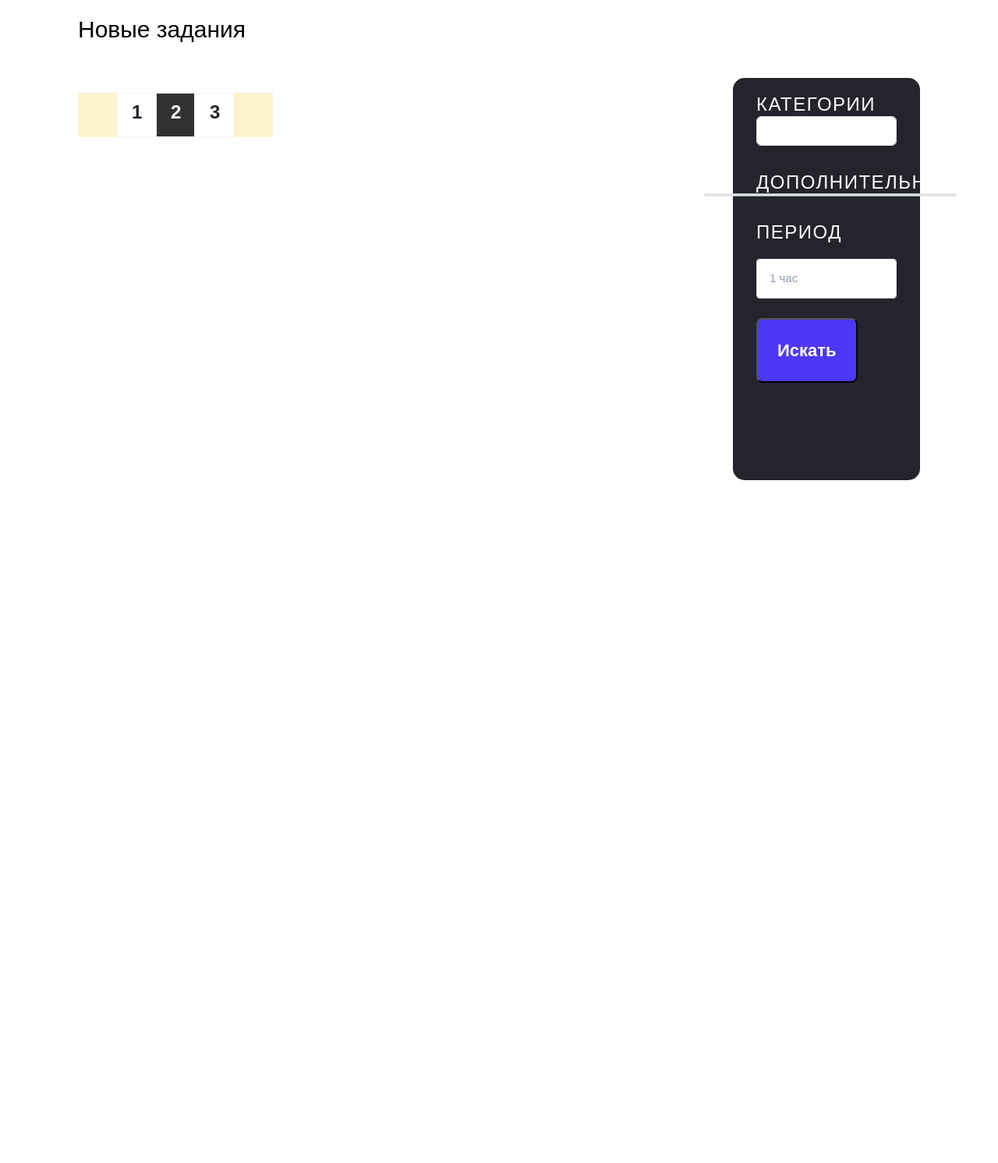
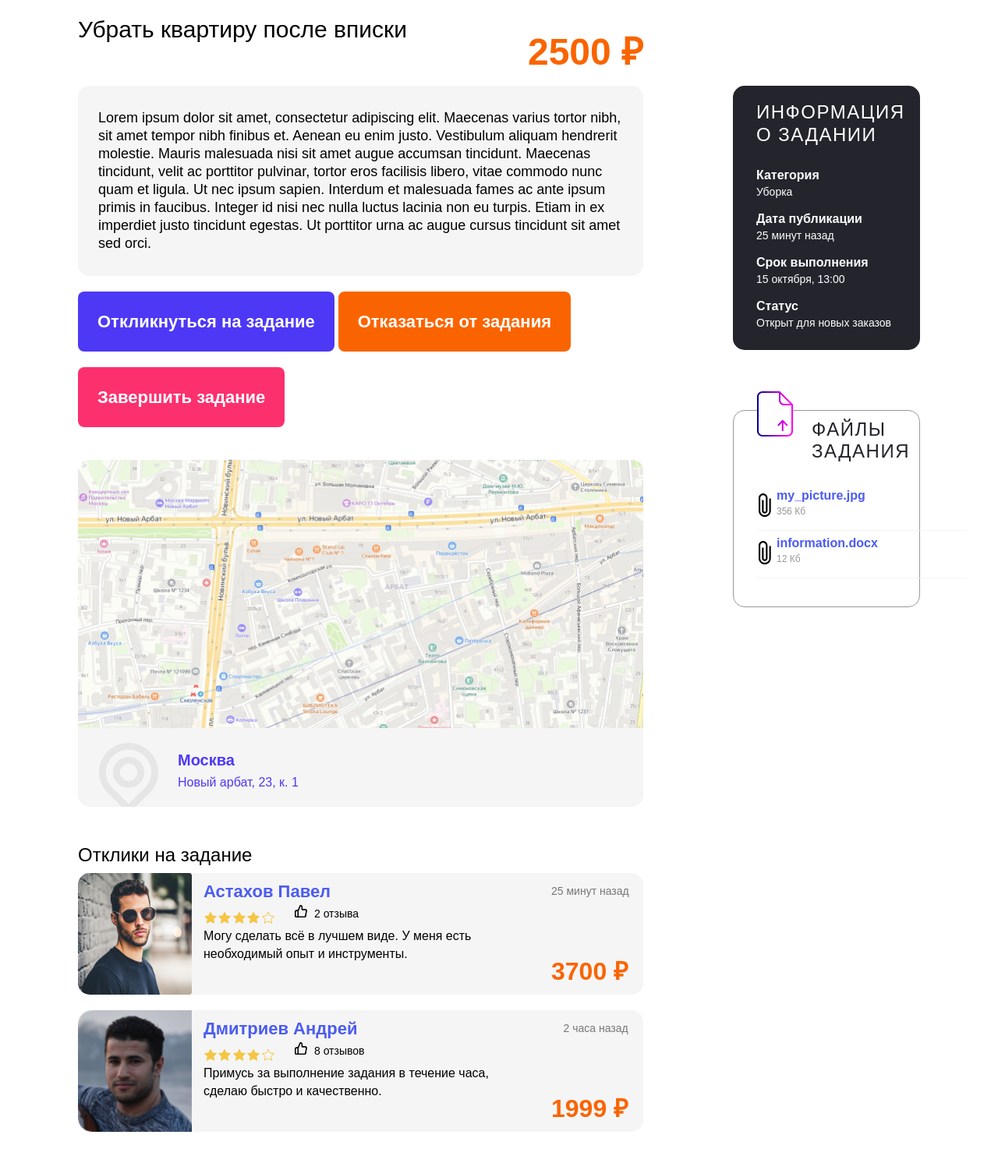
Before and after one commit to daniil-my-work/taskforce, a Yii app: template views/site/task.php in a window 1280 px wide. Shown: the part 107-1599 px from the top of the page at 78% size. Before the commit the page ends 723 px from the top, so only its background shows below. Run offline with PHP 8.4 and a stand-in for Yii, Linux system fonts and the light colour scheme; the template is opened without the code that fills it, so the values that code supplies are empty; form fields are guessed from the names that the template uses; some libraries are stand-ins or nearby versions; some web fonts are replaced.

Commit message:
добавил страницы

```diff
--- a/config/web.php
+++ b/config/web.php
@@ -46,8 +46,9 @@
             'enablePrettyUrl' => true,
             'showScriptName' => false,
             'rules' => [
-                'task'  => 'task/index',
-                'post/<id:\d+>' => 'post/view',
+                'tasks'  => 'task/index',
+                // 'task'  => 'task/index',
+                'user/<id:\d+>' => 'post/view',
                 // 'defaultRoute' => 'site/index',
             ],
         ],
--- a/views/site/task.php
+++ b/views/site/task.php
@@ -8,98 +8,98 @@
 $this->title = 'My Yii Application';
 ?>
 <div class="left-column">
-    <h3 class="head-main head-task">Новые задания</h3>
+    <div class="head-wrapper">
+        <h3 class="head-main">Убрать квартиру после вписки</h3>
+        <p class="price price--big">2500 ₽</p>
+    </div>
+    <p class="task-description">
+        Lorem ipsum dolor sit amet, consectetur adipiscing elit. Maecenas varius tortor nibh,
+        sit amet tempor nibh finibus et. Aenean eu enim justo. Vestibulum aliquam hendrerit
+        molestie. Mauris malesuada nisi sit amet augue accumsan tincidunt. Maecenas
+        tincidunt, velit ac porttitor pulvinar, tortor eros facilisis libero, vitae commodo nunc
+        quam et ligula. Ut nec ipsum sapien. Interdum et malesuada fames ac ante ipsum
+        primis in faucibus. Integer id nisi nec nulla luctus lacinia non eu turpis. Etiam in ex
+        imperdiet justo tincidunt egestas. Ut porttitor urna ac augue cursus tincidunt sit amet
+        sed orci.</p>
+    <a href="#" class="button button--blue action-btn" data-action="act_response">Откликнуться на задание</a>
+    <a href="#" class="button button--orange action-btn" data-action="refusal">Отказаться от задания</a>
+    <a href="#" class="button button--pink action-btn" data-action="completion">Завершить задание</a>
+    <div class="task-map">
+        <img class="map" src="img/map.png" width="725" height="346" alt="Новый арбат, 23, к. 1">
+        <p class="map-address town">Москва</p>
+        <p class="map-address">Новый арбат, 23, к. 1</p>
+    </div>
+    <h4 class="head-regular">Отклики на задание</h4>
+    <div class="response-card">
+        <img class="customer-photo" src="img/man-glasses.png" width="146" height="156" alt="Фото заказчиков">
+        <div class="feedback-wrapper">
+            <a href="#" class="link link--block link--big">Астахов Павел</a>
+            <div class="response-wrapper">
+                <div class="stars-rating small"><span class="fill-star">&nbsp;</span><span class="fill-star">&nbsp;</span><span class="fill-star">&nbsp;</span><span class="fill-star">&nbsp;</span><span>&nbsp;</span></div>
+                <p class="reviews">2 отзыва</p>
+            </div>
+            <p class="response-message">
+                Могу сделать всё в лучшем виде. У меня есть необходимый опыт и инструменты.
+            </p>
 
-    <?php foreach ($tasks as $task): ?>
-        <div class="task-card">
-            <div class="header-task">
-                <a href="#" class="link link--block link--big">
-                    <?= Html::encode($task->title); ?>
-                </a>
-                <p class="price price--task">
-                    <?= $task->budget; ?>
-                </p>
+        </div>
+        <div class="feedback-wrapper">
+            <p class="info-text"><span class="current-time">25 минут </span>назад</p>
+            <p class="price price--small">3700 ₽</p>
+        </div>
+        <div class="button-popup">
+            <a href="#" class="button button--blue button--small">Принять</a>
+            <a href="#" class="button button--orange button--small">Отказать</a>
+        </div>
+    </div>
+    <div class="response-card">
+        <img class="customer-photo" src="img/man-sweater.png" width="146" height="156" alt="Фото заказчиков">
+        <div class="feedback-wrapper">
+            <a href="#" class="link link--block link--big">Дмитриев Андрей</a>
+            <div class="response-wrapper">
+                <div class="stars-rating small"><span class="fill-star">&nbsp;</span><span class="fill-star">&nbsp;</span><span class="fill-star">&nbsp;</span><span class="fill-star">&nbsp;</span><span>&nbsp;</span></div>
+                <p class="reviews">8 отзывов</p>
             </div>
-            <p class="info-text">
-                <span class="current-time">
-                    <?= $task->date_public; ?>
-                </span>
-                назад
+            <p class="response-message">
+                Примусь за выполнение задания в течение часа, сделаю быстро и качественно.
             </p>
-            <p class="task-text">
-                <?= $task->task_description; ?>
-            </p>
-            <div class="footer-task">
-                <p class="info-text town-text">
-                    <?= $task->cities->city_name; ?>
-                </p>
-                <p class="info-text category-text">
-                    <!-- Не выводит -->
-                    <?= $task->category->name_category; ?>
-                </p>
-                <a href="#" class="button button--black">Смотреть Задание</a>
-            </div>
+
         </div>
-    <?php endforeach; ?>
-
-    <div class="pagination-wrapper">
-        <ul class="pagination-list">
-            <li class="pagination-item mark">
-                <a href="#" class="link link--page"></a>
+        <div class="feedback-wrapper">
+            <p class="info-text"><span class="current-time">2 часа </span>назад</p>
+            <p class="price price--small">1999 ₽</p>
+        </div>
+        <div class="button-popup">
+            <a href="#" class="button button--blue button--small">Принять</a>
+            <a href="#" class="button button--orange button--small">Отказать</a>
+        </div>
+    </div>
+</div>
+<div class="right-column">
+    <div class="right-card black info-card">
+        <h4 class="head-card">Информация о задании</h4>
+        <dl class="black-list">
+            <dt>Категория</dt>
+            <dd>Уборка</dd>
+            <dt>Дата публикации</dt>
+            <dd>25 минут назад</dd>
+            <dt>Срок выполнения</dt>
+            <dd>15 октября, 13:00</dd>
+            <dt>Статус</dt>
+            <dd>Открыт для новых заказов</dd>
+        </dl>
+    </div>
+    <div class="right-card white file-card">
+        <h4 class="head-card">Файлы задания</h4>
+        <ul class="enumeration-list">
+            <li class="enumeration-item">
+                <a href="#" class="link link--block link--clip">my_picture.jpg</a>
+                <p class="file-size">356 Кб</p>
             </li>
-            <li class="pagination-item">
-                <a href="#" class="link link--page">1</a>
-            </li>
-            <li class="pagination-item pagination-item--active">
-                <a href="#" class="link link--page">2</a>
-            </li>
-            <li class="pagination-item">
-                <a href="#" class="link link--page">3</a>
-            </li>
-            <li class="pagination-item mark">
-                <a href="#" class="link link--page"></a>
+            <li class="enumeration-item">
+                <a href="#" class="link link--block link--clip">information.docx</a>
+                <p class="file-size">12 Кб</p>
             </li>
         </ul>
     </div>
 </div>
-<div class="right-column">
-    <div class="right-card black">
-        <div class="search-form">
-            <?php $form = ActiveForm::begin(); ?>
-
-            <h4 class="head-card">Категории</h4>
-            <div class="form-group">
-                <div class="checkbox-wrapper">
-                    <?= $form->field($model, 'name_category')->checkboxList(
-                        $categories,
-                        ['value' => $model->name_category]
-                    )->label(false); ?>
-                </div>
-            </div>
-
-            <h4 class="head-card">Дополнительно</h4>
-            <div class="form-group">
-                <?= $form->field($model, 'without_performer')->checkbox(
-                    ['label' => 'Без исполнителя'],
-                    ['checked' => $model->without_performer]
-                )->label(false); ?>
-            </div>
-
-            <h4 class="head-card">Период</h4>
-            <div class="form-group">
-                <?= $form->field($model, 'period_value')->dropDownList(
-                    [
-                        '1' => '1 час',
-                        '12' => '12 часов',
-                        '24' => '24 часа',
-                    ],
-                    ['prompt' => 'Выберите период', 'value' => $model->period_value]
-                )->label(false); ?>
-            </div>
-
-            <?= Html::submitButton('Искать', ['class' => 'button button--blue']); ?>
-
-            <?php ActiveForm::end(); ?>
-        </div>
-    </div>
-</div>
```
Also changed, not shown: views/site/tasks.php (added, +105 -0 lines), views/site/test.php (deleted, +0 -7 lines), views/site/user.php (added, +97 -0 lines).
